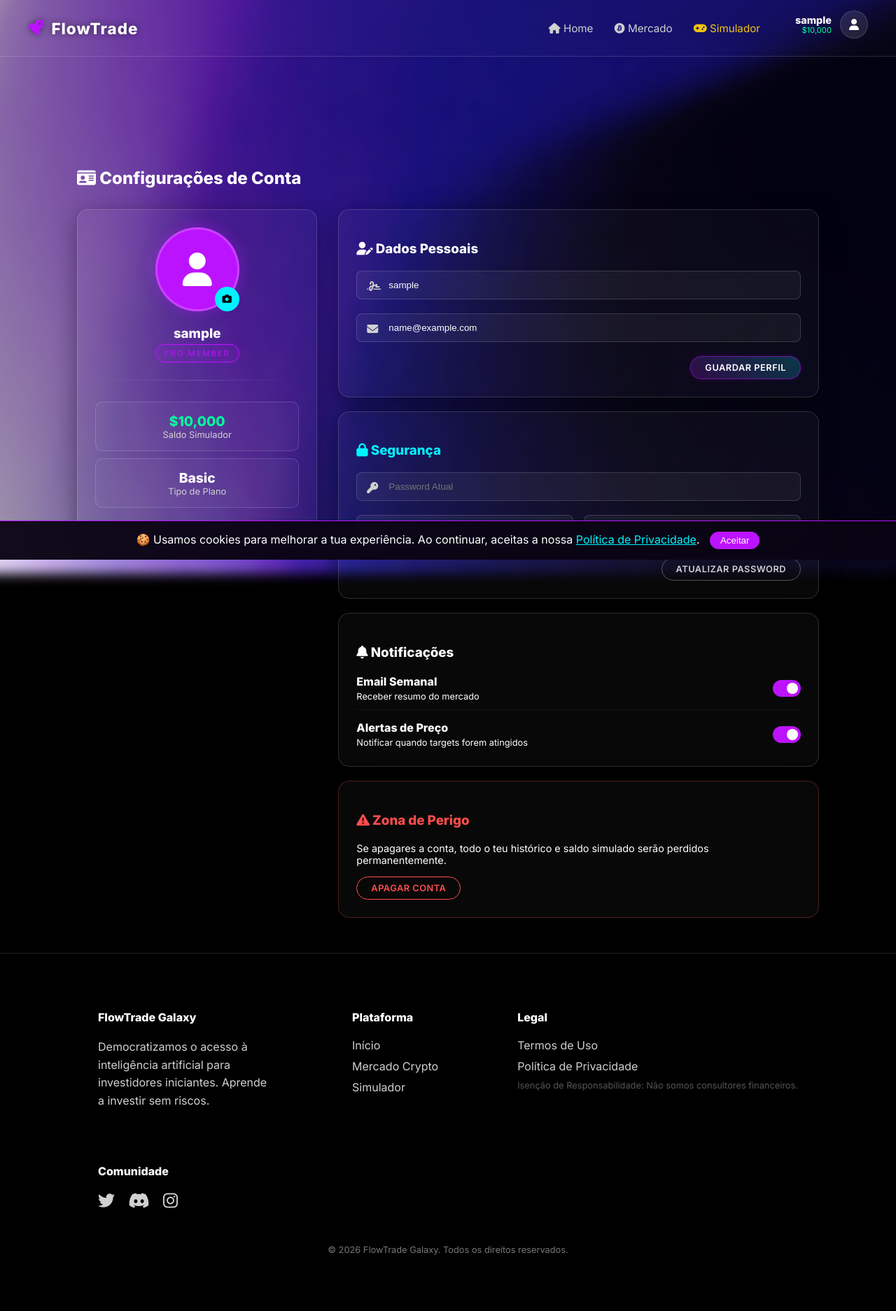
After one commit to miguelaopt/ProjetoTrading, a Flask app: page /profile in a window 1280 px wide. The commit adds this page. Shown: the whole page at 70% size. Run offline with Flask 3, Linux system fonts and the light colour scheme; the visitor is signed in with stand-in values (Sample User, id 1).

Commit message:
resolvidos bugs

```diff
--- a/ai-trading-app/crypto_site/app.py
+++ b/ai-trading-app/crypto_site/app.py
@@ -49,9 +49,12 @@ login_manager.init_app(app)
 
 class User(UserMixin, db.Model):
     id = db.Column(db.Integer, primary_key=True)
-    email = db.Column(db.String(100), unique=True)
-    password = db.Column(db.String(200))
+    username = db.Column(db.String(150), unique=True, nullable=False)
+    email = db.Column(db.String(150), unique=True, nullable=False)
+    password = db.Column(db.String(150), nullable=False)
     name = db.Column(db.String(100))
+    avatar = db.Column(db.String(50), default='fa-user')
+
 
     # Paper Trading: Saldo Virtual (Começa com 10k)
     virtual_balance = db.Column(db.Float, default=10000.0)
@@ -272,29 +275,88 @@ def login_page():
     if request.method == 'POST':
         email = request.form.get('email')
         password = request.form.get('password')
+
         user = User.query.filter_by(email=email).first()
-        if not user or not check_password_hash(user.password, password):
-            flash('Email ou password incorretos.')
-            return redirect(url_for('login_page'))
-        login_user(user)
-        return redirect(request.args.get('next') or url_for('crypto_page'))
+
+        if user and check_password_hash(user.password, password):
+            login_user(user)
+            flash('Login efetuado com sucesso!', 'success')
+            return redirect(url_for('home')) # Ou para onde quiseres ir
+        else:
+            flash('Email ou password incorretos.', 'error')
+
+    # AQUI ESTÁ A CORREÇÃO: Usa auth.html com modo login
     return render_template('auth.html', mode='login')
 
-@app.route('/signup', methods=['GET', 'POST'])
-def signup_page():
-    if request.method == 'POST':
-        email = request.form.get('email')
-        name = request.form.get('name')
-        password = request.form.get('password')
-        if User.query.filter_by(email=email).first():
-            flash('Email já existe.')
-            return redirect(url_for('login_page'))
-        new_user = User(email=email, name=name, password=generate_password_hash(password, method='scrypt'))
-        db.session.add(new_user)
+
+# --- ROTA DE PERFIL (CORRIGIDA) ---
+@app.route('/profile')
+@login_required
+def profile_page():
+    return render_template('profile.html', active_page='profile')
+
+@app.route('/update_profile', methods=['POST'])
+@login_required
+def update_profile():
+    username = request.form.get('username')
+    email = request.form.get('email')
+
+    # Validação simples
+    existing_user = User.query.filter_by(username=username).first()
+    if existing_user and existing_user.id != current_user.id:
+        flash('Nome de utilizador já está em uso.', 'error')
+    else:
+        current_user.username = username
+        current_user.email = email
+        try:
+            db.session.commit()
+            flash('Dados atualizados!', 'success')
+        except:
+            flash('Erro ao guardar.', 'error')
+
+    return redirect(url_for('profile_page'))
+
+@app.route('/update_password', methods=['POST'])
+@login_required
+def update_password():
+    old_pass = request.form.get('old_password')
+    new_pass = request.form.get('new_password')
+    confirm_pass = request.form.get('confirm_password')
+
+    if not check_password_hash(current_user.password, old_pass):
+        flash('A password atual está incorreta.', 'error')
+        return redirect(url_for('profile_page'))
+
+    if new_pass != confirm_pass:
+        flash('As novas passwords não coincidem.', 'error')
+        return redirect(url_for('profile_page'))
+
+    # Guardar nova password hash
+    current_user.password = generate_password_hash(new_pass, method='pbkdf2:sha256')
+    db.session.commit()
+    flash('Password alterada com sucesso!', 'success')
+    return redirect(url_for('profile_page'))
+
+@app.route('/update_avatar', methods=['POST'])
+@login_required
+def update_avatar():
+    avatar = request.form.get('avatar')
+    if avatar:
+        current_user.avatar = avatar
         db.session.commit()
-        login_user(new_user)
-        return redirect(url_for('crypto_page'))
-    return render_template('auth.html', mode='signup')
+        flash('Avatar atualizado!', 'success')
+    return redirect(url_for('profile_page'))
+
+
+@app.route('/history')
+@login_required
+def history_page():
+    # Vai buscar todas as transações, ordenadas da mais recente para a mais antiga
+    transactions = Transaction.query.filter_by(user_id=current_user.id)\
+                    .order_by(Transaction.timestamp.desc())\
+                    .all()
+
+    return render_template('history.html', transactions=transactions, active_page='history')
 
 @app.route('/logout')
 @login_required
@@ -776,6 +838,42 @@ def crypto_details(ticker):
         flash("Erro ao carregar detalhes.", "error")
         return redirect(url_for('crypto_recommend_page'))
 
+@app.route('/register', methods=['GET', 'POST'])
+def register_page():
+    if request.method == 'POST':
+        name = request.form.get('name')
+        email = request.form.get('email')
+        password = request.form.get('password')
+
+        # 1. Verificar se já existe
+        user = User.query.filter_by(email=email).first()
+        if user:
+            flash('Este email já está registado.', 'error')
+        else:
+            # 2. Criar novo utilizador
+            new_user = User(
+                username=name,
+                email=email,
+                password=generate_password_hash(password, method='pbkdf2:sha256')
+            )
+
+            try:
+                db.session.add(new_user)
+                db.session.commit()
+
+                # 3. MENSAGEM DE SUCESSO
+                flash('Conta criada com sucesso! Por favor faz login.', 'success')
+
+                # 4. O SEGREDO ESTÁ AQUI: Redireciona para o LOGIN, não para a Home
+                # E garantimos que NÃO chamamos login_user(new_user)
+                return redirect(url_for('login_page'))
+
+            except Exception as e:
+                flash(f'Erro ao criar conta: {e}', 'error')
+
+    # Se for GET, mostra o formulário de registo
+    return render_template('auth.html', mode='signup')
+
 if __name__ == '__main__':
     # Porta 5000 forçada para evitar erros
     app.run(debug=True, port=5000)
--- a/ai-trading-app/crypto_site/static/style.css
+++ b/ai-trading-app/crypto_site/static/style.css
@@ -926,3 +926,95 @@ select option {
 /* Garante que o ícone também herda a cor se quiseres */
 .green { color: #2ecc71; }
 .red { color: #ff4d4d; }
+
+/* --- USER DROPDOWN (AVATAR) --- */
+.user-menu-container {
+    position: relative;
+    display: inline-block;
+    margin-left: 20px;
+    padding-bottom: 10px; /* Aumenta a área sensível em baixo */
+}
+
+/* O Ícone do Avatar */
+.user-avatar-btn {
+    background: rgba(255, 255, 255, 0.1);
+    border: 1px solid var(--glass-border);
+    color: white;
+    width: 40px; height: 40px;
+    border-radius: 50%;
+    display: flex; align-items: center; justify-content: center;
+    cursor: pointer;
+    transition: 0.3s;
+}
+
+.user-avatar-btn:hover {
+    background: var(--neon-purple);
+    box-shadow: 0 0 15px var(--neon-purple);
+    border-color: var(--neon-purple);
+}
+
+/* O Menu Dropdown (Escondido por defeito) */
+.user-dropdown-content {
+    display: none;
+    position: absolute;
+    right: 0;
+    /* Ajustado para ficar logo abaixo da ponte invisível */
+    top: 100%;
+    width: 220px;
+    background: rgba(10, 5, 20, 0.95);
+    backdrop-filter: blur(20px);
+    border: 1px solid var(--glass-border);
+    border-radius: 12px;
+    box-shadow: 0 10px 30px rgba(0,0,0,0.5);
+    z-index: 2000;
+    overflow: hidden;
+    animation: slideUp 0.3s ease;
+
+    /* Pequena margem visual para não colar no botão, mas segura graças à ponte */
+    margin-top: 5px;
+}
+
+/* Mostrar quando passa o rato no container */
+.user-menu-container:hover .user-dropdown-content {
+    display: block;
+}
+
+/* Cria uma ponte invisível entre o botão e o menu */
+.user-menu-container::after {
+    content: '';
+    position: absolute;
+    top: 100%;
+    left: 0;
+    width: 100%;
+    height: 20px; /* Cobre o buraco entre o ícone e o menu */
+    background: transparent;
+}
+
+/* Itens do Menu */
+.dropdown-header {
+    padding: 15px;
+    border-bottom: 1px solid rgba(255,255,255,0.1);
+    background: rgba(255,255,255,0.02);
+}
+.dropdown-item {
+    display: flex; align-items: center; gap: 10px;
+    padding: 12px 20px;
+    color: var(--text-muted);
+    text-decoration: none;
+    transition: 0.2s;
+    font-size: 0.9rem;
+}
+.dropdown-item:hover {
+    background: rgba(255,255,255,0.1);
+    color: white;
+    padding-left: 25px; /* Pequeno movimento para a direita */
+}
+.dropdown-item i { width: 20px; text-align: center; }
+
+/* Separador */
+.dropdown-divider { height: 1px; background: rgba(255,255,255,0.1); margin: 5px 0; }
+
+@keyframes slideUp {
+    from { opacity: 0; transform: translateY(10px); }
+    to { opacity: 1; transform: translateY(0); }
+}
--- a/ai-trading-app/crypto_site/templates/base.html
+++ b/ai-trading-app/crypto_site/templates/base.html
@@ -31,22 +31,68 @@
         <a href="{{ url_for('home') }}" class="logo">
             <i class="fa-solid fa-rocket"></i> FlowTrade
         </a>
+        <div class="nav-right">
+    <a href="{{ url_for('home') }}" class="{{ 'active-link' if active_page == 'home' else '' }}">
+        <i class="fa-solid fa-house"></i> <span class="hide-mobile">Home</span>
+    </a>
 
-        <div class="nav-right">
-            <a href="{{ url_for('home') }}" class="{{ 'active-link' if active_page == 'home' else '' }}">Home</a>
+    {% if current_user.is_authenticated %}
+        <a href="{{ url_for('crypto_page') }}" class="{{ 'active-link' if active_page == 'crypto' else '' }}">
+            <i class="fa-brands fa-bitcoin"></i> <span class="hide-mobile">Mercado</span>
+        </a>
 
-            {% if current_user.is_authenticated %}
-                <a href="{{ url_for('crypto_page') }}" class="{{ 'active-link' if active_page == 'crypto' else '' }}">Mercado</a>
+        <a href="{{ url_for('paper_trading') }}" class="{{ 'active-link' if active_page == 'paper_trading' else '' }}" style="color: #f1c40f;">
+            <i class="fa-solid fa-gamepad"></i> <span class="hide-mobile">Simulador</span>
+        </a>
 
-                <a href="{{ url_for('paper_trading') }}" class="{{ 'active-link' if active_page == 'paper_trading' else '' }}" style="color: #f1c40f;">
-                    <i class="fa-solid fa-gamepad"></i> Simulador
-                </a>
+        <div class="user-menu-container">
 
-                <a href="{{ url_for('logout') }}" class="btn-outline" style="font-size: 0.8rem;">Sair</a>
-            {% else %}
-                <a href="{{ url_for('login_page') }}" class="btn-glow">Login / Registar</a>
-            {% endif %}
+    <div class="user-trigger" style="display: flex; align-items: center; gap: 12px; cursor: pointer;">
+
+        <div class="hide-mobile" style="text-align: right; line-height: 1.2;">
+            <span style="display: block; font-weight: bold; color: white; font-size: 0.9rem;">
+                {{ current_user.username }}
+            </span>
+            <span style="display: block; font-size: 0.7rem; color: var(--success);">
+                ${{ "{:,.0f}".format(current_user.virtual_balance) }}
+            </span>
         </div>
+
+        <div class="user-avatar-btn">
+            <i class="fa-solid {{ current_user.avatar if current_user.avatar else 'fa-user' }}"></i>
+        </div>
+    </div>
+
+    <div class="user-dropdown-content">
+        <div class="dropdown-header">
+            <span style="font-size:0.7rem; background:var(--neon-purple); padding:2px 8px; border-radius:10px; color:white; letter-spacing:1px; font-weight:bold;">
+                PLAN BETA
+            </span>
+        </div>
+
+        <a href="{{ url_for('profile_page') }}" class="dropdown-item">
+            <i class="fa-solid fa-id-card"></i> Meu Perfil
+        </a>
+
+        <a href="{{ url_for('history_page') }}" class="dropdown-item">
+            <i class="fa-solid fa-clock-rotate-left"></i> Histórico Global
+        </a>
+
+        <div class="dropdown-divider"></div>
+
+        <a href="{{ url_for('logout') }}" class="dropdown-item" style="color:var(--danger);">
+            <i class="fa-solid fa-right-from-bracket"></i> Sair
+        </a>
+    </div>
+</div>
+
+    {% else %}
+        <div class="auth-buttons-nav">
+            <a href="{{ url_for('login_page') }}" class="btn-outline" style="margin-right:10px; padding: 5px 15px; font-size: 0.8rem;">Login</a>
+            <a href="{{ url_for('register_page') }}" class="btn-glow" style="padding: 5px 15px; font-size: 0.8rem;">Registar</a>
+        </div>
+    {% endif %}
+</div>
     </div>
 
     <div class="container mt-100" style="min-height: 80vh; padding-top: 40px;">
--- /dev/null
+++ b/ai-trading-app/crypto_site/templates/profile.html
@@ -0,0 +1,164 @@
+{% extends "base.html" %}
+
+{% block content %}
+<style>
+    .profile-grid { display: grid; grid-template-columns: 1fr 2fr; gap: 30px; margin-top: 30px; }
+
+    /* Avatar e Lado Esquerdo */
+    .profile-avatar-container { position: relative; width: 120px; height: 120px; margin: 0 auto 20px; }
+    .profile-avatar { width: 100%; height: 100%; border-radius: 50%; background: var(--neon-purple); display: flex; align-items: center; justify-content: center; font-size: 3rem; color: white; border: 3px solid rgba(255,255,255,0.2); box-shadow: 0 0 20px rgba(188, 19, 254, 0.4); }
+    .edit-avatar-btn { position: absolute; bottom: 0; right: 0; background: var(--neon-blue); color: black; border: none; width: 35px; height: 35px; border-radius: 50%; cursor: pointer; display: flex; align-items: center; justify-content: center; transition: 0.3s; }
+    .edit-avatar-btn:hover { transform: scale(1.1); }
+
+    .avatar-options { display: flex; gap: 10px; justify-content: center; margin-top: 15px; flex-wrap: wrap; }
+    .avatar-option { width: 40px; height: 40px; border-radius: 50%; cursor: pointer; display: flex; align-items: center; justify-content: center; border: 2px solid transparent; background: rgba(255,255,255,0.1); }
+    .avatar-option:hover { border-color: var(--neon-blue); background: rgba(0, 243, 255, 0.2); }
+
+    /* Estatísticas Mini */
+    .stat-mini-box { background: rgba(255,255,255,0.03); padding: 15px; border-radius: 10px; text-align: center; margin-bottom: 10px; border: 1px solid var(--glass-border); }
+    .stat-mini-value { font-size: 1.2rem; font-weight: bold; color: white; }
+    .stat-mini-label { font-size: 0.8rem; color: var(--text-muted); }
+
+    @media (max-width: 900px) { .profile-grid { grid-template-columns: 1fr; } }
+</style>
+
+<div class="section-container fade-in" style="max-width: 1100px; margin-top: 100px;">
+    <h2 class="mb-20"><i class="fa-solid fa-id-card"></i> Configurações de Conta</h2>
+
+    <div class="profile-grid">
+
+        <div class="glass-panel text-center" style="height: fit-content;">
+
+            <form method="POST" action="{{ url_for('update_avatar') }}">
+                <div class="profile-avatar-container">
+                    <div class="profile-avatar">
+                        <i class="fa-solid {{ current_user.avatar if current_user.avatar else 'fa-user' }}"></i>
+                    </div>
+                    <button type="button" class="edit-avatar-btn" onclick="toggleAvatarSelection()" title="Mudar Avatar">
+                        <i class="fa-solid fa-camera"></i>
+                    </button>
+                </div>
+
+                <h3 style="margin-bottom: 5px;">{{ current_user.username }}</h3>
+                <span class="beta-badge" style="font-size: 0.7rem;">PRO MEMBER</span>
+
+                <div id="avatar-selector" class="hidden glass-panel mt-20" style="padding:15px; border: 1px solid var(--neon-blue);">
+                    <p style="font-size:0.8rem; margin:0 0 10px 0;">Escolhe o teu ícone:</p>
+                    <div class="avatar-options">
+                        <button type="submit" name="avatar" value="fa-user" class="avatar-option"><i class="fa-solid fa-user"></i></button>
+                        <button type="submit" name="avatar" value="fa-robot" class="avatar-option"><i class="fa-solid fa-robot"></i></button>
+                        <button type="submit" name="avatar" value="fa-user-astronaut" class="avatar-option"><i class="fa-solid fa-user-astronaut"></i></button>
+                        <button type="submit" name="avatar" value="fa-user-ninja" class="avatar-option"><i class="fa-solid fa-user-ninja"></i></button>
+                        <button type="submit" name="avatar" value="fa-cat" class="avatar-option"><i class="fa-solid fa-cat"></i></button>
+                        <button type="submit" name="avatar" value="fa-dragon" class="avatar-option"><i class="fa-solid fa-dragon"></i></button>
+                    </div>
+                </div>
+            </form>
+
+            <div class="section-divider" style="margin: 30px 0;"></div>
+
+            <div class="stat-mini-box">
+                <div class="stat-mini-value" style="color:var(--success);">${{ "{:,.0f}".format(current_user.virtual_balance) }}</div>
+                <div class="stat-mini-label">Saldo Simulador</div>
+            </div>
+            <div class="stat-mini-box">
+                <div class="stat-mini-value">Basic</div>
+                <div class="stat-mini-label">Tipo de Plano</div>
+            </div>
+        </div>
+
+        <div>
+            <div class="glass-panel mb-20">
+                <h3 class="mb-20"><i class="fa-solid fa-user-pen"></i> Dados Pessoais</h3>
+                <form method="POST" action="{{ url_for('update_profile') }}">
+                    <div class="input-group">
+                        <i class="fa-solid fa-signature"></i>
+                        <input type="text" name="username" value="{{ current_user.username }}" placeholder="Nome de Utilizador">
+                    </div>
+                    <div class="input-group">
+                        <i class="fa-solid fa-envelope"></i>
+                        <input type="email" name="email" value="{{ current_user.email }}" placeholder="Email">
+                    </div>
+                    <div class="text-right">
+                        <button type="submit" class="btn-glow">Guardar Perfil</button>
+                    </div>
+                </form>
+            </div>
+
+            <div class="glass-panel mb-20">
+                <h3 class="mb-20" style="color: var(--neon-blue);"><i class="fa-solid fa-lock"></i> Segurança</h3>
+                <form method="POST" action="{{ url_for('update_password') }}">
+                    <div class="input-group">
+                        <i class="fa-solid fa-key"></i>
+                        <input type="password" name="old_password" placeholder="Password Atual" required>
+                    </div>
+                    <div style="display: grid; grid-template-columns: 1fr 1fr; gap: 15px;">
+                        <div class="input-group">
+                            <i class="fa-solid fa-unlock"></i>
+                            <input type="password" name="new_password" placeholder="Nova Password" required>
+                        </div>
+                        <div class="input-group">
+                            <i class="fa-solid fa-check-double"></i>
+                            <input type="password" name="confirm_password" placeholder="Confirmar Nova" required>
+                        </div>
+                    </div>
+                    <div class="text-right">
+                        <button type="submit" class="btn-outline">Atualizar Password</button>
+                    </div>
+                </form>
+            </div>
+
+            <div class="glass-panel mb-20">
+                <h3 class="mb-20"><i class="fa-solid fa-bell"></i> Notificações</h3>
+                <div style="display:flex; justify-content:space-between; align-items:center; margin-bottom:15px; border-bottom:1px solid rgba(255,255,255,0.05); padding-bottom:10px;">
+                    <div>
+                        <strong style="display:block;">Email Semanal</strong>
+                        <span class="text-muted" style="font-size:0.8rem;">Receber resumo do mercado</span>
+                    </div>
+                    <label class="switch">
+                        <input type="checkbox" checked>
+                        <span class="slider round"></span>
+                    </label>
+                </div>
+                <div style="display:flex; justify-content:space-between; align-items:center;">
+                    <div>
+                        <strong style="display:block;">Alertas de Preço</strong>
+                        <span class="text-muted" style="font-size:0.8rem;">Notificar quando targets forem atingidos</span>
+                    </div>
+                    <label class="switch">
+                        <input type="checkbox" checked>
+                        <span class="slider round"></span>
+                    </label>
+                </div>
+            </div>
+
+            <div class="glass-panel" style="border: 1px solid rgba(231, 76, 60, 0.3);">
+                <h3 class="mb-20" style="color: var(--danger);"><i class="fa-solid fa-triangle-exclamation"></i> Zona de Perigo</h3>
+                <p class="text-muted" style="font-size:0.9rem; margin-bottom:15px;">
+                    Se apagares a conta, todo o teu histórico e saldo simulado serão perdidos permanentemente.
+                </p>
+                <button class="btn-outline" style="border-color:var(--danger); color:var(--danger);" onclick="alert('Funcionalidade de segurança: Contacte o suporte para apagar a conta.')">
+                    Apagar Conta
+                </button>
+            </div>
+
+        </div>
+    </div>
+</div>
+
+<script>
+    function toggleAvatarSelection() {
+        document.getElementById('avatar-selector').classList.toggle('hidden');
+    }
+</script>
+
+<style>
+/* Estilo para os Toggles (Switches) */
+.switch { position: relative; display: inline-block; width: 40px; height: 24px; }
+.switch input { opacity: 0; width: 0; height: 0; }
+.slider { position: absolute; cursor: pointer; top: 0; left: 0; right: 0; bottom: 0; background-color: #555; transition: .4s; border-radius: 34px; }
+.slider:before { position: absolute; content: ""; height: 16px; width: 16px; left: 4px; bottom: 4px; background-color: white; transition: .4s; border-radius: 50%; }
+input:checked + .slider { background-color: var(--neon-purple); }
+input:checked + .slider:before { transform: translateX(16px); }
+</style>
+{% endblock %}
```
Also changed, not shown: ai-trading-app/crypto_site/reset_tables.py (added, +10 -0 lines), ai-trading-app/crypto_site/templates/auth.html (+7 -7 lines), ai-trading-app/crypto_site/templates/history.html (added, +79 -0 lines).
